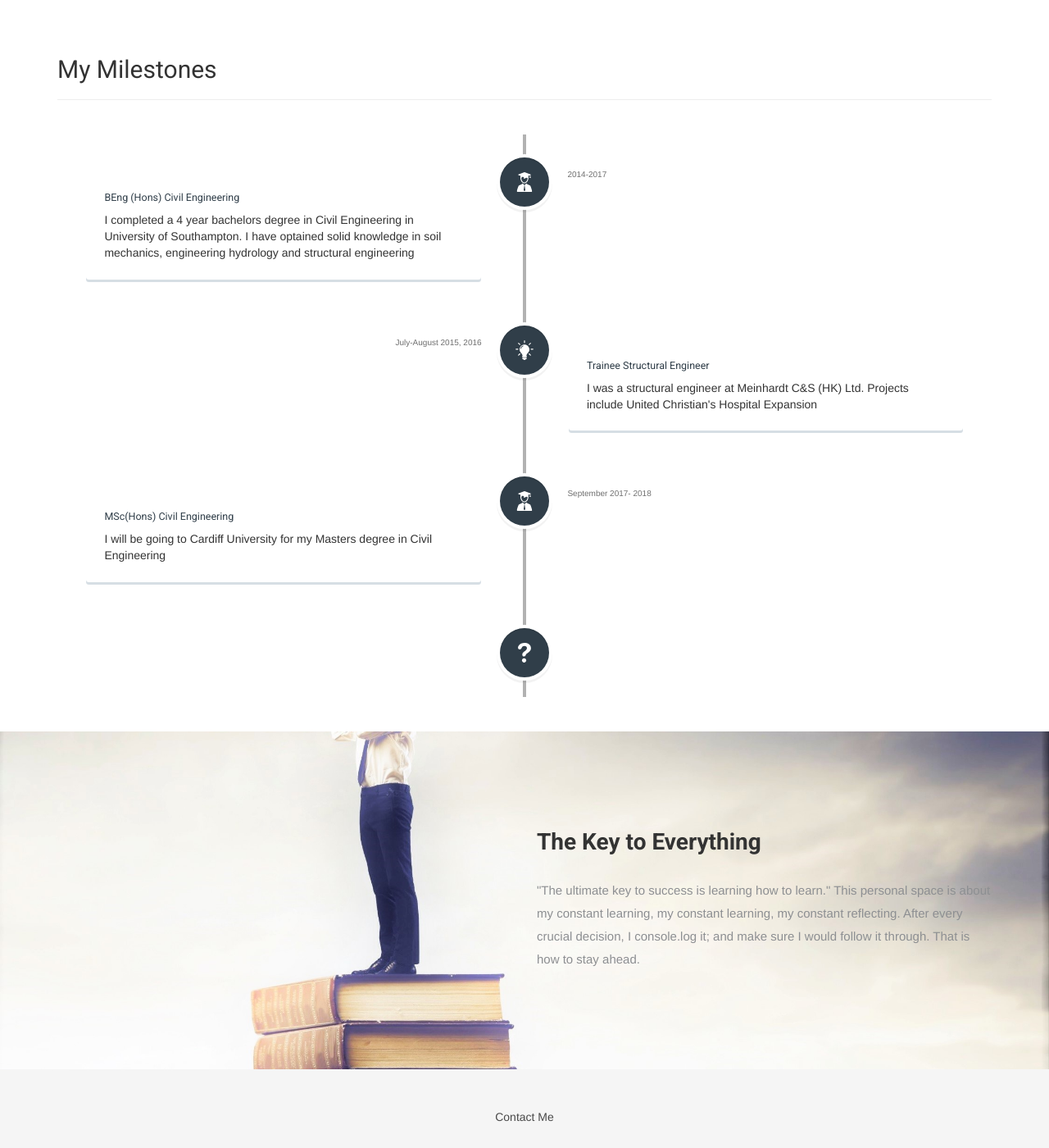
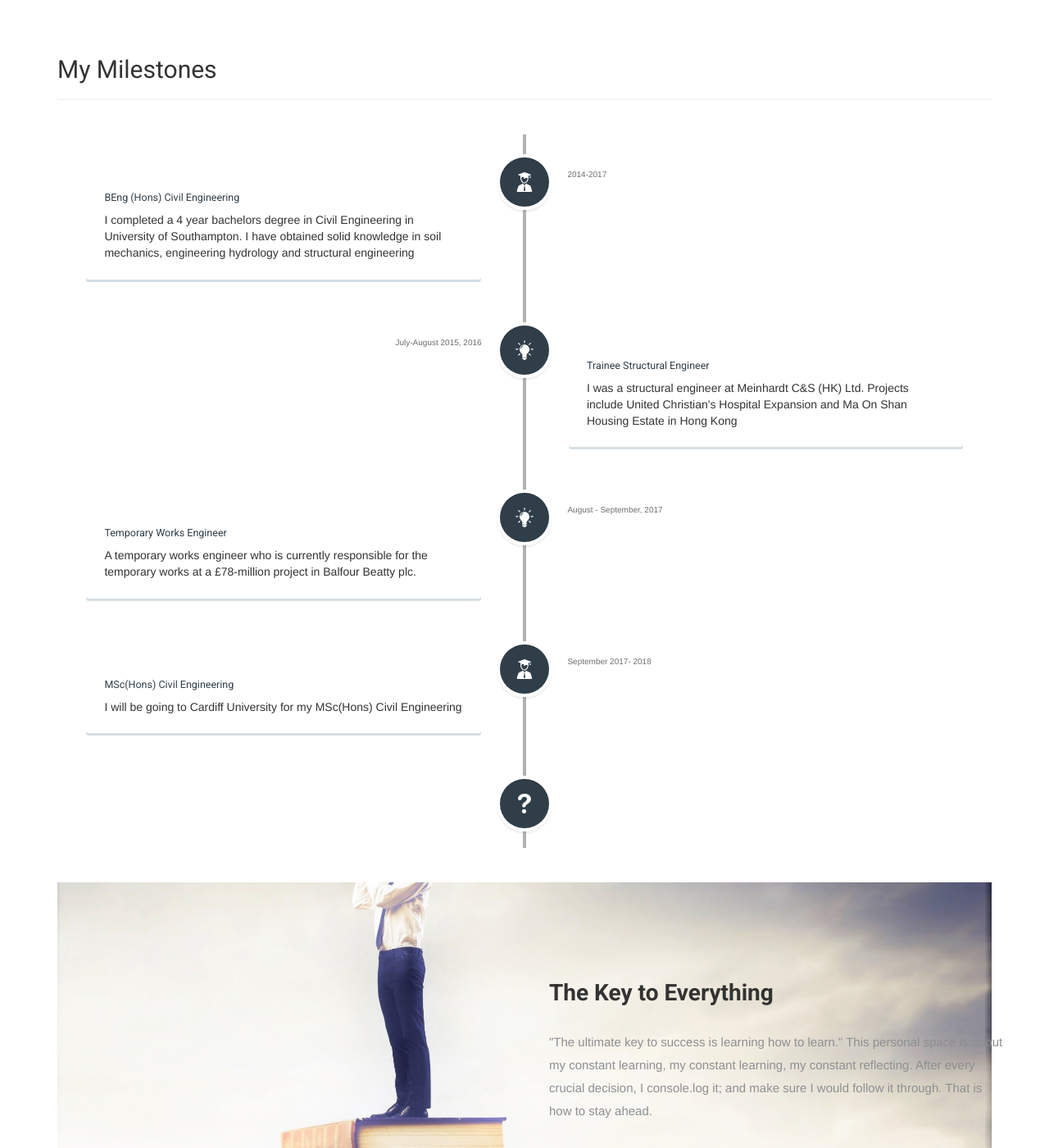
Before and after one commit to chwong1996/myhome, a Jekyll site: the page built from index.html, in a window 1280 px wide and 1400 px high, scrolled down 1235 px. Shown: the whole window at 82% size. Built offline with Jekyll 4.4.1, drawn with Linux system fonts in a browser that asks for light colours; nearby versions of some CDN libraries; some web fonts are replaced; the list of posts is cut into pages by our own code.

Commit message:
update pictures

```diff
--- a/_posts/2017-07-08-fear-pt2.markdown
+++ b/_posts/2017-07-08-fear-pt2.markdown
@@ -5,9 +5,9 @@
 description: God puts the best thing in life on the other side of fear
 column_des: My journey to hell
 img:
-    - /img/blogs/skydive3.jpg
-    - /img/blogs/skydive2.jpg
-    - /img/blogs/skydive1.jpg
+    - /img/blogs/skydive6.jpg
+    - /img/blogs/skydive5.jpg
+    - /img/blogs/skydive4.jpg
 ---
 “And when I’m gone, just carry on, don’t mourn
 
--- a/index.html
+++ b/index.html
@@ -51,7 +51,7 @@
          <!-- cd-timeline-img-->
          <div class="cd-timeline-content">
             <h2 class="story-heading">BEng (Hons) Civil Engineering</h2>
-            I completed a 4 year bachelors degree in Civil Engineering in University of Southampton. I have optained solid knowledge in soil mechanics, engineering hydrology and structural engineering
+            I completed a 4 year bachelors degree in Civil Engineering in University of Southampton. I have obtained solid knowledge in soil mechanics, engineering hydrology and structural engineering
             <span class="cd-date">2014-2017</span>
          </div>
          <!-- cd-timeline-content--><!-- cd-timeline-block-->
@@ -61,17 +61,26 @@
          <!-- cd-timeline-img-->
          <div class="cd-timeline-content">
             <h2>Trainee Structural Engineer</h2>
-            I was a structural engineer at Meinhardt C&S (HK) Ltd. Projects include United Christian's Hospital Expansion
+            I was a structural engineer at Meinhardt C&S (HK) Ltd. Projects include United Christian's Hospital Expansion and Ma On Shan Housing Estate in Hong Kong
             <span class="cd-date">July-August 2015, 2016</span>
          </div>
          <!-- cd-timeline-content--><!-- cd-timeline-block-->
       </div>
+       <div class="cd-timeline-block">
+         <div class="cd-timeline-img cd-picture"><img src="../assets/img/idea14.svg" alt="Picture"/></div>
+         <!-- cd-timeline-img-->
+         <div class="cd-timeline-content">
+            <h2>Temporary Works Engineer</h2>
+            A temporary works engineer who is currently responsible for the temporary works at a £78-million project in Balfour Beatty plc.
+            <span class="cd-date">August - September, 2017</span>
+         </div>
+         <!-- cd-timeline-content--><!-- cd-timeline-block-->
       <div class="cd-timeline-block">
-         <div class="cd-timeline-img cd-picture"><img src="../assets/img/college.svg" alt="Picture"/></div>
+         <div class="cd-timeline-img cd-movie"><img src="../assets/img/college.svg" alt="College"/></div>
          <!-- cd-timeline-img-->
          <div class="cd-timeline-content">
             <h2>MSc(Hons) Civil Engineering</h2>
-            I will be going to Cardiff University for my Masters degree in Civil Engineering
+            I will be going to Cardiff University for my MSc(Hons) Civil Engineering
             <span class="cd-date">September 2017- 2018</span>
          </div>
          <!-- cd-timeline-content--><!-- cd-timeline-block-->
```
Also changed, not shown: 6 other files.
